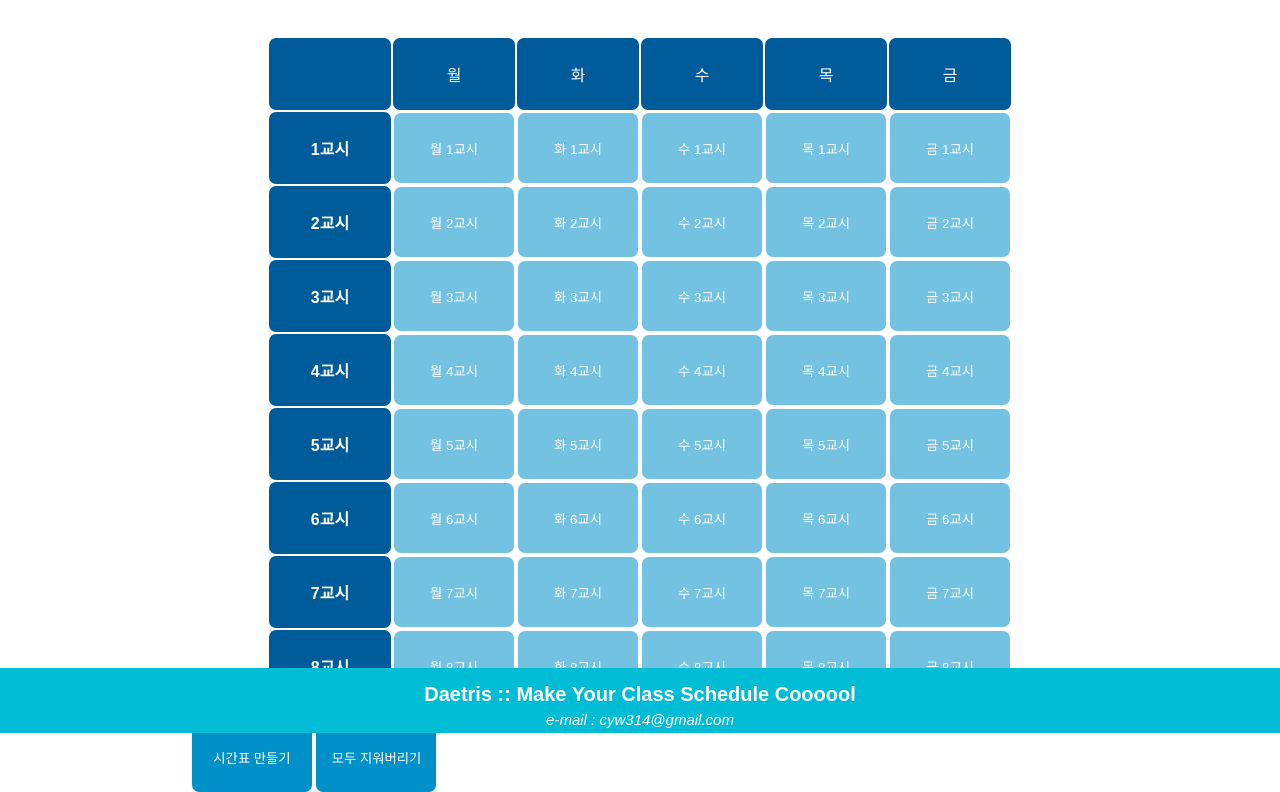
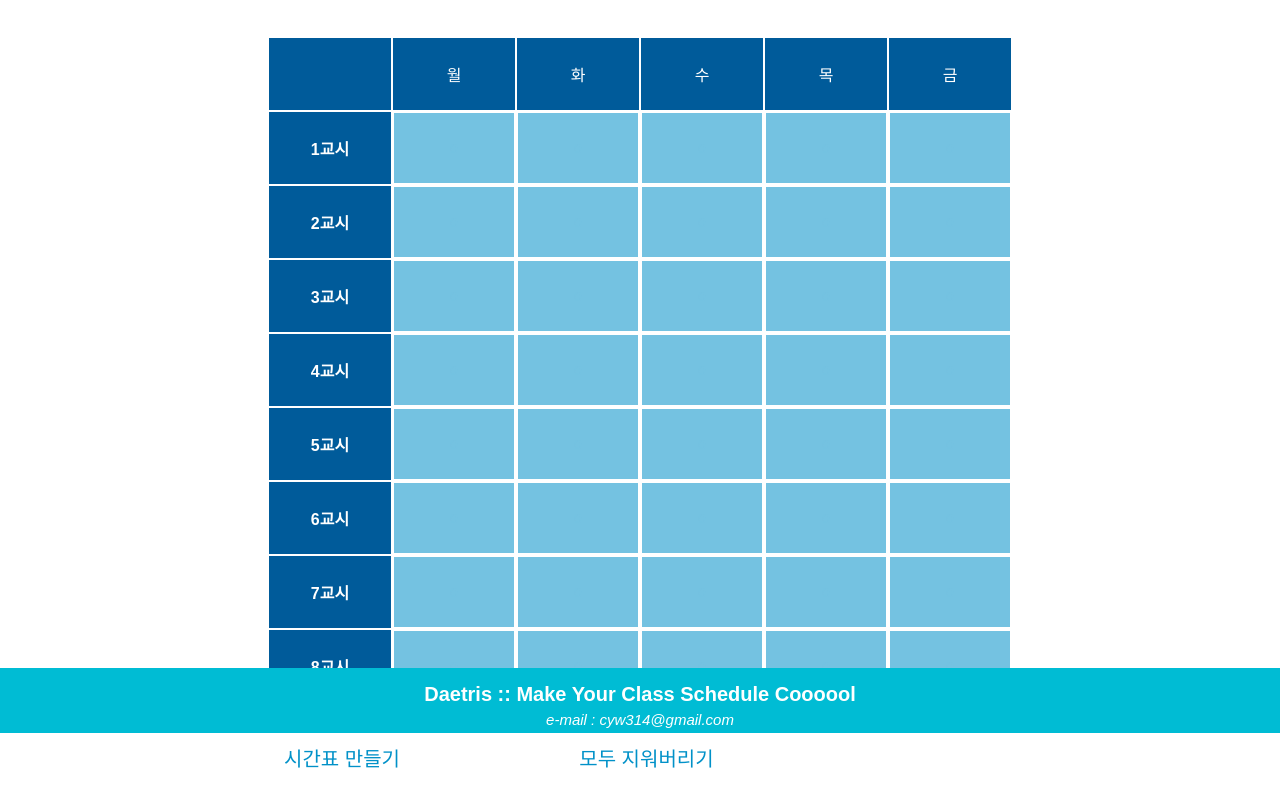
Before and after one commit to Lactobacillus/Daetris, a Flask app: page / in a window 1280 px wide. Shown: the part 67-859 px from the top of the page. Run offline with Flask 2, Linux system fonts and the light colour scheme; some libraries are stand-ins or nearby versions.

Commit message:
nice change

```diff
--- a/static/basic.css
+++ b/static/basic.css
@@ -75,11 +75,6 @@ footer address{
   margin: auto;
 }
 
-#mainwrapper form .submit-button{
-
-  margin: auto;
-}
-
 #tiles th{
 
   width: 120px;
@@ -87,7 +82,6 @@ footer address{
   text-align: center;
   color: #FFFFFF;
   background : #005B9A;
-  border-radius: 7px;
 }
 
 #tiles .day td{
@@ -97,7 +91,6 @@ footer address{
   text-align: center;
   color: #FFFFFF;
   background : #005B9A;
-  border-radius: 7px;
 }
 
 #tiles .cell{
@@ -109,9 +102,8 @@ footer address{
   outline: none;
   padding: 0px;
   text-align: center;
-  color: #FFFFFF;
+  color: #74C2E1;
   background: #74C2E1;
-  border-radius: 7px;
 }
 
 #tiles .cell-sel{
@@ -123,42 +115,36 @@ footer address{
   outline: none;
   padding: 0px;
   text-align: center;
-  color: #FFFFFF;
+  color: #0191C8;
   background: #0191C8;
-  border-radius: 7px;
-}
-
-#buttons{
-
-  margin: auto;
 }
 
 #buttons .control-button{
 
-  width: 120px;
+  width: 300px;
   height: 70px;
   margin: 0px;
   border: none;
   outline: none;
   padding: 0px;
+  font-size: 20px;
   text-align: center;
-  color: #FFFFFF;
-  background: #0191C8;
-  border-radius: 7px;
+  color: #0191C8;
+  background: #FFFFFF;
 }
 
 #buttons .reset-button{
 
-  width: 120px;
+  width: 300px;
   height: 70px;
   margin: 0px;
   border: none;
   outline: none;
   padding: 0px;
+  font-size: 20px;
   text-align: center;
-  color: #FFFFFF;
-  background: #0191C8;
-  border-radius: 7px;
+  color: #0191C8;
+  background: #FFFFFF;
 }
 
 @media screen and (max-width:800px) {
--- a/templates/index.html
+++ b/templates/index.html
@@ -8,15 +8,17 @@
     <link href = "{{ url_for('static', filename = 'basic.css') }}" rel = "stylesheet" type = "text/css">
 
     <script type="text/javascript">
-      function changeColor(id) {
+      function toggle(id) {
 
         if(document.getElementById(id).className == "cell"){
 
           document.getElementById(id).className = "cell-sel";
+          document.getElementById(id).value = "1";
         }
         else{
 
           document.getElementById(id).className = "cell";
+          document.getElementById(id).value = "0";
         }
       }
 
@@ -26,9 +28,7 @@
 
           for(var j = 1; j<= 5; j++){
 
-            var id = 'cell' + j + i;
-            console.log(id);
-            window.alert(id);
+            var id = 'c' + i + j;
             document.getElementById(id).className = "cell";
           }
         }
@@ -56,7 +56,8 @@
       <div>
         </br>
         </br>
-        <form>
+
+        <form id="schedule">
           <div>
             <table id="tiles">
               <tbody>
@@ -70,77 +71,78 @@
                 </tr>
                 <tr>
                   <th>1교시</th>
-                  <td><input id="cell11" type="button" value="월 1교시" class="cell" onClick="changeColor('cell11');"></button></td>
-                  <td><input id="cell12" type="button" value="화 1교시" class="cell" onClick="changeColor('cell12');"></button></td>
-                  <td><input id="cell13" type="button" value="수 1교시" class="cell" onClick="changeColor('cell13');"></button></td>
-                  <td><input id="cell14" type="button" value="목 1교시" class="cell" onClick="changeColor('cell14');"></button></td>
-                  <td><input id="cell15" type="button" value="금 1교시" class="cell" onClick="changeColor('cell15');"></button></td>
+                  <td><input id="c11" type="button" value="0" class="cell" onClick="toggle('c11');"></td>
+                  <td><input id="c12" type="button" value="0" class="cell" onClick="toggle('c12');"></td>
+                  <td><input id="c13" type="button" value="0" class="cell" onClick="toggle('c13');"></td>
+                  <td><input id="c14" type="button" value="0" class="cell" onClick="toggle('c14');"></td>
+                  <td><input id="c15" type="button" value="0" class="cell" onClick="toggle('c15');"></td>
                 </tr>
                 <tr>
                   <th>2교시</th>
-                  <td><input id="cell21" type="button" value="월 2교시" class="cell" onClick="changeColor('cell21');"></button></td>
-                  <td><input id="cell22" type="button" value="화 2교시" class="cell" onClick="changeColor('cell22');"></button></td>
-                  <td><input id="cell23" type="button" value="수 2교시" class="cell" onClick="changeColor('cell23');"></button></td>
-                  <td><input id="cell24" type="button" value="목 2교시" class="cell" onClick="changeColor('cell24');"></button></td>
-                  <td><input id="cell25" type="button" value="금 2교시" class="cell" onClick="changeColor('cell25');"></button></td>
+                  <td><input id="c21" type="button" value="0" class="cell" onClick="toggle('c21');"></td>
+                  <td><input id="c22" type="button" value="0" class="cell" onClick="toggle('c22');"></td>
+                  <td><input id="c23" type="button" value="0" class="cell" onClick="toggle('c23');"></td>
+                  <td><input id="c24" type="button" value="0" class="cell" onClick="toggle('c24');"></td>
+                  <td><input id="c25" type="button" value="0" class="cell" onClick="toggle('c25');"></td>
                 </tr>
                 <tr>
                   <th>3교시</th>
-                  <td><input id="cell31" type="button" value="월 3교시" class="cell" onClick="changeColor('cell31');"></button></td>
-                  <td><input id="cell32" type="button" value="화 3교시" class="cell" onClick="changeColor('cell32');"></button></td>
-                  <td><input id="cell33" type="button" value="수 3교시" class="cell" onClick="changeColor('cell33');"></button></td>
-                  <td><input id="cell34" type="button" value="목 3교시" class="cell" onClick="changeColor('cell34');"></button></td>
-                  <td><input id="cell35" type="button" value="금 3교시" class="cell" onClick="changeColor('cell35');"></button></td>
+                  <td><input id="c31" type="button" value="0" class="cell" onClick="toggle('c31');"></td>
+                  <td><input id="c32" type="button" value="0" class="cell" onClick="toggle('c32');"></td>
+                  <td><input id="c33" type="button" value="0" class="cell" onClick="toggle('c33');"></td>
+                  <td><input id="c34" type="button" value="0" class="cell" onClick="toggle('c34');"></td>
+                  <td><input id="c35" type="button" value="0" class="cell" onClick="toggle('c35');"></td>
                 </tr>
                 <tr>
                   <th>4교시</th>
-                  <td><input id="cell41" type="button" value="월 4교시" class="cell" onClick="changeColor('cell41');"></button></td>
-                  <td><input id="cell42" type="button" value="화 4교시" class="cell" onClick="changeColor('cell42');"></button></td>
-                  <td><input id="cell43" type="button" value="수 4교시" class="cell" onClick="changeColor('cell43');"></button></td>
-                  <td><input id="cell44" type="button" value="목 4교시" class="cell" onClick="changeColor('cell44');"></button></td>
-                  <td><input id="cell45" type="button" value="금 4교시" class="cell" onClick="changeColor('cell45');"></button></td>
+                  <td><input id="c41" type="button" value="0" class="cell" onClick="toggle('c41');"></td>
+                  <td><input id="c42" type="button" value="0" class="cell" onClick="toggle('c42');"></td>
+                  <td><input id="c43" type="button" value="0" class="cell" onClick="toggle('c43');"></td>
+                  <td><input id="c44" type="button" value="0" class="cell" onClick="toggle('c44');"></td>
+                  <td><input id="c45" type="button" value="0" class="cell" onClick="toggle('c45');"></td>
                 </tr>
                 <tr>
                   <th>5교시</th>
-                  <td><input id="cell51" type="button" value="월 5교시" class="cell" onClick="changeColor('cell51');"></button></td>
-                  <td><input id="cell52" type="button" value="화 5교시" class="cell" onClick="changeColor('cell52');"></button></td>
-                  <td><input id="cell53" type="button" value="수 5교시" class="cell" onClick="changeColor('cell53');"></button></td>
-                  <td><input id="cell54" type="button" value="목 5교시" class="cell" onClick="changeColor('cell54');"></button></td>
-                  <td><input id="cell55" type="button" value="금 5교시" class="cell" onClick="changeColor('cell55');"></button></td>
+                  <td><input id="c51" type="button" value="0" class="cell" onClick="toggle('c51');"></td>
+                  <td><input id="c52" type="button" value="0" class="cell" onClick="toggle('c52');"></td>
+                  <td><input id="c53" type="button" value="0" class="cell" onClick="toggle('c53');"></td>
+                  <td><input id="c54" type="button" value="0" class="cell" onClick="toggle('c54');"></td>
+                  <td><input id="c55" type="button" value="0" class="cell" onClick="toggle('c55');"></td>
                 </tr>
                 <tr>
                   <th>6교시</th>
-                  <td><input id="cell61" type="button" value="월 6교시" class="cell" onClick="changeColor('cell61');"></button></td>
-                  <td><input id="cell62" type="button" value="화 6교시" class="cell" onClick="changeColor('cell62');"></button></td>
-                  <td><input id="cell63" type="button" value="수 6교시" class="cell" onClick="changeColor('cell63');"></button></td>
-                  <td><input id="cell64" type="button" value="목 6교시" class="cell" onClick="changeColor('cell64');"></button></td>
-                  <td><input id="cell65" type="button" value="금 6교시" class="cell" onClick="changeColor('cell65');"></button></td>
+                  <td><input id="c61" type="button" value="0" class="cell" onClick="toggle('c61');"></td>
+                  <td><input id="c62" type="button" value="0" class="cell" onClick="toggle('c62');"></td>
+                  <td><input id="c63" type="button" value="0" class="cell" onClick="toggle('c63');"></td>
+                  <td><input id="c64" type="button" value="0" class="cell" onClick="toggle('c64');"></td>
+                  <td><input id="c65" type="button" value="0" class="cell" onClick="toggle('c65');"></td>
                 </tr>
                 <tr>
                   <th>7교시</th>
-                  <td><input id="cell71" type="button" value="월 7교시" class="cell" onClick="changeColor('cell71');"></button></td>
-                  <td><input id="cell72" type="button" value="화 7교시" class="cell" onClick="changeColor('cell72');"></button></td>
-                  <td><input id="cell73" type="button" value="수 7교시" class="cell" onClick="changeColor('cell73');"></button></td>
-                  <td><input id="cell74" type="button" value="목 7교시" class="cell" onClick="changeColor('cell74');"></button></td>
-                  <td><input id="cell75" type="button" value="금 7교시" class="cell" onClick="changeColor('cell75');"></button></td>
+                  <td><input id="c71" type="button" value="0" class="cell" onClick="toggle('c71');"></td>
+                  <td><input id="c72" type="button" value="0" class="cell" onClick="toggle('c72');"></td>
+                  <td><input id="c73" type="button" value="0" class="cell" onClick="toggle('c73');"></td>
+                  <td><input id="c74" type="button" value="0" class="cell" onClick="toggle('c74');"></td>
+                  <td><input id="c75" type="button" value="0" class="cell" onClick="toggle('c75');"></td>
                 </tr>
                 <tr>
                   <th>8교시</th>
-                  <td><input id="cell81" type="button" value="월 8교시" class="cell" onClick="changeColor('cell81');"></button></td>
-                  <td><input id="cell82" type="button" value="화 8교시" class="cell" onClick="changeColor('cell82');"></button></td>
-                  <td><input id="cell83" type="button" value="수 8교시" class="cell" onClick="changeColor('cell83');"></button></td>
-                  <td><input id="cell84" type="button" value="목 8교시" class="cell" onClick="changeColor('cell84');"></button></td>
-                  <td><input id="cell85" type="button" value="금 8교시" class="cell" onClick="changeColor('cell85');"></button></td>
+                  <td><input id="c81" type="button" value="0" class="cell" onClick="toggle('c81');"></td>
+                  <td><input id="c82" type="button" value="0" class="cell" onClick="toggle('c82');"></td>
+                  <td><input id="c83" type="button" value="0" class="cell" onClick="toggle('c83');"></td>
+                  <td><input id="c84" type="button" value="0" class="cell" onClick="toggle('c84');"></td>
+                  <td><input id="c85" type="button" value="0" class="cell" onClick="toggle('c85');"></td>
                 </tr>
               </tr>
             </table>
           </div>
+        </form>
+
+        <div id="buttons">
           </br>
-          <div id="buttons">
-            <input type="submit" value="시간표 만들기" class="control-button" onClick="">
-            <input type="button" value="모두 지워버리기" class="reset-button" onClick="reset();">
-          </div>
-        </form>
+          <input type="submit" action="/" form="schedule" value="시간표 만들기" class="control-button"/>
+          <input type="button" onClick="reset();" value="모두 지워버리기" class="reset-button">
+        </div>
       </div>
     </div>
 
```
Also changed, not shown: server.py (+16 -1 lines).
